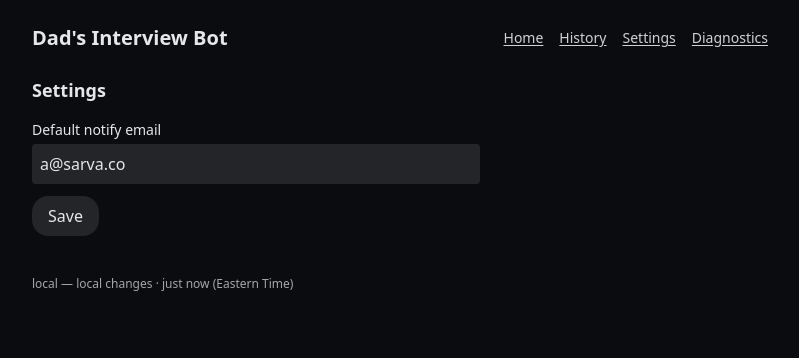
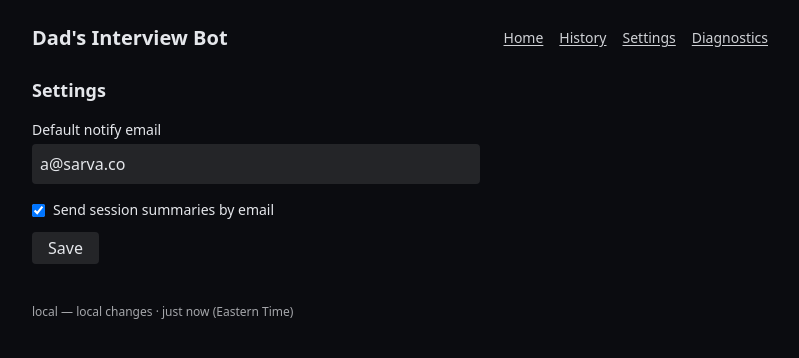
Before and after one commit to amolsarva/dadsinterviewbot, a Next.js app: page /settings in a window 1280 px wide. Shown: the top 358 px of the page, without its empty margins (240-1039 px from the left). Built offline with nearby package versions, Linux system fonts and the light colour scheme.

Commit message:
Make summary emails configurable and soften prompts

```diff
--- a/app/api/ask-audio/route.ts
+++ b/app/api/ask-audio/route.ts
@@ -8,14 +8,16 @@ import {
 } from '@/lib/question-memory'
 import { detectCompletionIntent } from '@/lib/intents'
 
-const SYSTEM_PROMPT = `You are a warm, patient biographer helping an older adult remember their life.
+const SYSTEM_PROMPT = `You are a warm, curious biographer inspired by the professor and book the family mentioned, but you are not following a rigid script.
 You remember every conversation provided in the memory section below.
-Goals: guide a long conversation in short steps; never repeat or paraphrase the user's words. Carefully listen for instructions, questions, or corrections from the user and respond directly before offering a next prompt. Ask one short, specific, sensory-rich question (<= 20 words) only when the user is ready to keep going.
-If the user signals they are finished for now, set end_intent to true and close warmly without pushing another question.
-If the user asks you a question, give a thoughtful answer before deciding whether to follow with a gentle prompt.
-Keep silence handling patient; do not rush to speak if the user pauses briefly.
-Background noise is irrelevant - focus on spoken voice only.
-Do not repeat any question that appears in the memory section.
+Principles:
+- Follow the user's lead and respond directly to any instruction, question, or aside before you consider another prompt.
+- Be open to any topic the user brings up, gently weaving the discussion back toward the life-story themes when it feels natural.
+- Never repeat or paraphrase the user's own words, and do not repeat questions listed in the memory section.
+- If a reply is brief or uncertain, adapt by changing angles or suggesting a different avenue instead of insisting on the same question.
+- Ask at most one short, specific, sensory-rich question (<= 20 words) only when the user seems ready to keep going.
+- Keep silence handling patient; do not rush to speak if the user pauses briefly.
+- If the user signals they are finished for now, set end_intent to true and close warmly without pushing another question.
 Return a JSON object: {"reply":"...", "transcript":"...", "end_intent":true|false}.`
 
 function safeJsonParse(input: string | null | undefined) {
@@ -129,10 +131,12 @@ export async function POST(req: NextRequest) {
     const fallbackQuestion = pickFallbackQuestion(memory.askedQuestions, memory.detailForFallback)
     const fallbackSuggestion = softenQuestion(fallbackQuestion)
     const fallbackReply = memory.detailForFallback
-      ? `I remember you mentioned ${memory.detailForFallback}. I'm here when you're ready to add more or head in a new direction.${
+      ? `I remember you mentioned ${memory.detailForFallback}. We can stay with that or wander somewhere entirely new—whatever feels right to you.${
           fallbackSuggestion ? ` ${fallbackSuggestion}` : ''
         }`
-      : `I’m here with you. ${fallbackSuggestion || 'Share whatever feels right next, or let me know how I can help.'}`
+      : `I'm here with you and happy to talk about anything on your mind.${
+          fallbackSuggestion ? ` ${fallbackSuggestion}` : ' If you’d like a prompt, I can offer one whenever you choose.'
+        }`
 
     if (!process.env.GOOGLE_API_KEY) {
       return NextResponse.json<AskAudioResponse>({
--- a/app/api/finalize-session/route.ts
+++ b/app/api/finalize-session/route.ts
@@ -31,12 +31,13 @@ const schema = z.object({
   email: z.string().email().optional(),
   sessionAudioUrl: z.string().min(1).optional(),
   sessionAudioDurationMs: z.number().nonnegative().optional(),
+  emailsEnabled: z.boolean().optional(),
 })
 
 export async function POST(req: NextRequest) {
   try {
     const body = await req.json()
-    const { sessionId, email, sessionAudioUrl, sessionAudioDurationMs } = schema.parse(body)
+    const { sessionId, email, sessionAudioUrl, sessionAudioDurationMs, emailsEnabled } = schema.parse(body)
 
     const token = getBlobToken()
 
@@ -305,8 +306,11 @@ export async function POST(req: NextRequest) {
     let emailStatus: Awaited<ReturnType<typeof sendSummaryEmail>> | { skipped: true }
     emailStatus = { skipped: true }
 
-    const targetEmail = email || process.env.DEFAULT_NOTIFY_EMAIL
-    if (!targetEmail) {
+    const allowEmails = emailsEnabled !== false
+    const targetEmail = allowEmails ? email || process.env.DEFAULT_NOTIFY_EMAIL : ''
+    if (!allowEmails) {
+      emailStatus = { skipped: true }
+    } else if (!targetEmail) {
       flagFox({
         id: 'theory-4-email-missing-target',
         theory: 4,
--- a/app/api/session/[id]/intro/route.ts
+++ b/app/api/session/[id]/intro/route.ts
@@ -2,12 +2,14 @@ import { NextRequest, NextResponse } from 'next/server'
 import { getSessionMemorySnapshot } from '@/lib/data'
 import { collectAskedQuestions, findLatestUserDetails, normalizeQuestion, pickFallbackQuestion } from '@/lib/question-memory'
 
-const INTRO_SYSTEM_PROMPT = `You are a warm, patient biographer and this is the very first message in a new recording session.
-Your goals:
+const INTRO_SYSTEM_PROMPT = `You are a warm, curious biographer and this is the very first message in a new recording session.
+You are inspired by the professor and book the family mentioned, yet you are not following a rigid script.
+Goals:
 - Welcome the user back, clearly stating you remember everything they have shared across all past sessions.
-- Reference one or two concrete details or titles from the provided history when available.
+- Refer to one or two concrete details or titles from the provided history when available.
+- Offer an inviting, conversational setup that signals you're happy to follow the user's interests while gently guiding them toward the life-story themes.
 - Ask exactly one new, specific, sensory-rich question (<= 25 words) that has not been asked before.
-- The question must invite a short spoken response and avoid repeating previous questions verbatim.
+- The question must invite a short spoken response, adapt to the recent context, and avoid repeating previous questions verbatim.
 Return JSON: {"message":"<spoken message including welcome and question>","question":"<just the final question>"}.
 Keep the message under 120 words, warm, and conversational.`
 
@@ -29,7 +31,7 @@ function buildFallbackIntro(options: {
   const reminder = details.length
     ? `The last thing you told me was about ${details[0]}.`
     : 'Thank you for trusting me with your stories.'
-  return `${introPrefix} ${reminder} ${question}`.trim()
+  return `${introPrefix} ${reminder} I'm happy to follow wherever you'd like to go. ${question}`.trim()
 }
 
 function buildHistorySummary(
--- a/app/api/session/start/route.ts
+++ b/app/api/session/start/route.ts
@@ -1,14 +1,29 @@
-import { NextResponse } from 'next/server'
+import { NextRequest, NextResponse } from 'next/server'
 import { createSession } from '@/lib/data'
 
 export const runtime = 'nodejs'
 
-export async function POST() {
+export async function POST(req: NextRequest) {
+  let payload: any = {}
+  try {
+    const raw = await req.text()
+    if (raw && raw.trim().length) {
+      payload = JSON.parse(raw)
+    }
+  } catch {
+    payload = {}
+  }
+
+  const rawEmail = typeof payload?.email === 'string' ? payload.email.trim() : ''
+  const emailsEnabled = payload?.emailsEnabled !== false
+  const defaultEmail = process.env.DEFAULT_NOTIFY_EMAIL || 'a@sarva.co'
+  const targetEmail = emailsEnabled ? rawEmail || defaultEmail : ''
+
   try {
     const session = await createSession({
-      email_to: process.env.DEFAULT_NOTIFY_EMAIL || 'a@sarva.co',
+      email_to: targetEmail,
     })
-    return NextResponse.json({ id: session.id })
+    return NextResponse.json({ id: session.id, email: session.email_to, emailsEnabled: emailsEnabled })
   } catch (error: any) {
     return NextResponse.json(
       { ok: false, error: error?.message || 'session_start_failed' },
--- a/app/page.tsx
+++ b/app/page.tsx
@@ -7,6 +7,9 @@ import { generateSessionTitle, SummarizableTurn } from '@/lib/session-title'
 import { detectCompletionIntent } from '@/lib/intents'
 
 const SESSION_STORAGE_KEY = 'sessionId'
+const EMAIL_STORAGE_KEY = 'defaultEmail'
+const EMAIL_ENABLED_KEY = 'sendSummaryEmails'
+const DEFAULT_NOTIFY_EMAIL = 'a@sarva.co'
 const HARD_TURN_LIMIT_MS = 90_000
 const DEFAULT_BASELINE = 0.004
 const MIN_BASELINE = 0.0004
@@ -60,6 +63,20 @@ const persistSessionId = (id: string) => {
   } catch {}
 }
 
+const readEmailPreferences = () => {
+  if (typeof window === 'undefined') {
+    return { email: DEFAULT_NOTIFY_EMAIL, emailsEnabled: true }
+  }
+  try {
+    const email = window.localStorage.getItem(EMAIL_STORAGE_KEY) || DEFAULT_NOTIFY_EMAIL
+    const rawEnabled = window.localStorage.getItem(EMAIL_ENABLED_KEY)
+    const emailsEnabled = rawEnabled === null ? true : rawEnabled !== 'false'
+    return { email, emailsEnabled }
+  } catch {
+    return { email: DEFAULT_NOTIFY_EMAIL, emailsEnabled: true }
+  }
+}
+
 const requestNewSessionId = async (): Promise<NetworkSessionResult> => {
   if (typeof window === 'undefined') {
     const fallbackId = createLocalSessionId()
@@ -67,7 +84,12 @@ const requestNewSessionId = async (): Promise<NetworkSessionResult> => {
   }
 
   try {
-    const res = await fetch('/api/session/start', { method: 'POST' })
+    const { email, emailsEnabled } = readEmailPreferences()
+    const res = await fetch('/api/session/start', {
+      method: 'POST',
+      headers: { 'content-type': 'application/json' },
+      body: JSON.stringify({ email, emailsEnabled }),
+    })
     const data = await res.json().catch(() => ({}))
     const id = typeof data?.id === 'string' && data.id ? data.id : createLocalSessionId()
     const source: NetworkSessionResult['source'] =
@@ -408,10 +430,16 @@ export default function Home() {
       sessionAudioUrlRef.current = sessionAudioUrl
       sessionAudioDurationRef.current = sessionAudioDurationMs
 
+      const { email: preferredEmail, emailsEnabled } = readEmailPreferences()
+      const trimmedEmail = preferredEmail && preferredEmail.trim().length ? preferredEmail.trim() : undefined
+      const emailForSession = emailsEnabled ? trimmedEmail : undefined
+
       const payload = {
         sessionId,
         sessionAudioUrl: sessionAudioUrl || undefined,
         sessionAudioDurationMs: sessionAudioDurationMs || undefined,
+        email: emailForSession,
+        emailsEnabled,
       }
 
       async function inspect(label: string, response: Response | null, options?: { optional?: boolean }) {
--- a/app/settings/page.tsx
+++ b/app/settings/page.tsx
@@ -3,19 +3,41 @@ import { useState, useEffect } from 'react'
 
 export default function SettingsPage() {
   const [email, setEmail] = useState('')
+  const [sendEmails, setSendEmails] = useState(true)
   const [saved, setSaved] = useState(false)
 
   useEffect(() => {
     setEmail(localStorage.getItem('defaultEmail') || 'a@sarva.co')
+    const raw = localStorage.getItem('sendSummaryEmails')
+    setSendEmails(raw === null ? true : raw !== 'false')
   }, [])
+
+  useEffect(() => {
+    setSaved(false)
+  }, [email, sendEmails])
 
   return (
     <main>
       <h2 className="text-lg font-semibold mb-4">Settings</h2>
       <label className="block text-sm mb-1">Default notify email</label>
       <input value={email} onChange={e=>setEmail(e.target.value)} className="bg-white/10 rounded p-2 w-full max-w-md" />
+      <label className="flex items-center gap-2 text-sm mt-4">
+        <input
+          type="checkbox"
+          checked={sendEmails}
+          onChange={e => setSendEmails(e.target.checked)}
+        />
+        <span>Send session summaries by email</span>
+      </label>
       <div className="mt-3">
-        <button onClick={()=>{ localStorage.setItem('defaultEmail', email); setSaved(true); }} className="bg-white/10">Save</button>
+        <button
+          onClick={()=>{
+            localStorage.setItem('defaultEmail', email)
+            localStorage.setItem('sendSummaryEmails', sendEmails ? 'true' : 'false')
+            setSaved(true)
+          }}
+          className="bg-white/10 px-4 py-1 rounded"
+        >Save</button>
         {saved && <span className="text-xs ml-3 opacity-70">Saved.</span>}
       </div>
     </main>
--- a/lib/email.ts
+++ b/lib/email.ts
@@ -1,7 +1,16 @@
 import { Resend } from 'resend'
 
 export function areSummaryEmailsEnabled() {
-  return process.env.ENABLE_SESSION_EMAILS === 'true'
+  const raw = process.env.ENABLE_SESSION_EMAILS
+  if (raw === undefined) return true
+  const normalized = raw.trim().toLowerCase()
+  if (['false', '0', 'off', 'disable', 'disabled'].includes(normalized)) {
+    return false
+  }
+  if (['true', '1', 'on', 'enable', 'enabled'].includes(normalized)) {
+    return true
+  }
+  return true
 }
 
 export async function sendSummaryEmail(to: string, subject: string, body: string) {
@@ -9,6 +18,11 @@ export async function sendSummaryEmail(to: string, subject: string, body: string
 
   if (!areSummaryEmailsEnabled()) {
     console.info('Session summary email delivery disabled via ENABLE_SESSION_EMAILS flag.')
+    return { skipped: true }
+  }
+
+  if (!to || !/.+@.+/.test(to)) {
+    console.info('Session summary email skipped because no valid recipient was provided.')
     return { skipped: true }
   }
 
```
Also changed, not shown: lib/data.ts (+8 -1 lines), 1 other file (tests, documents, lock files or other folders).
